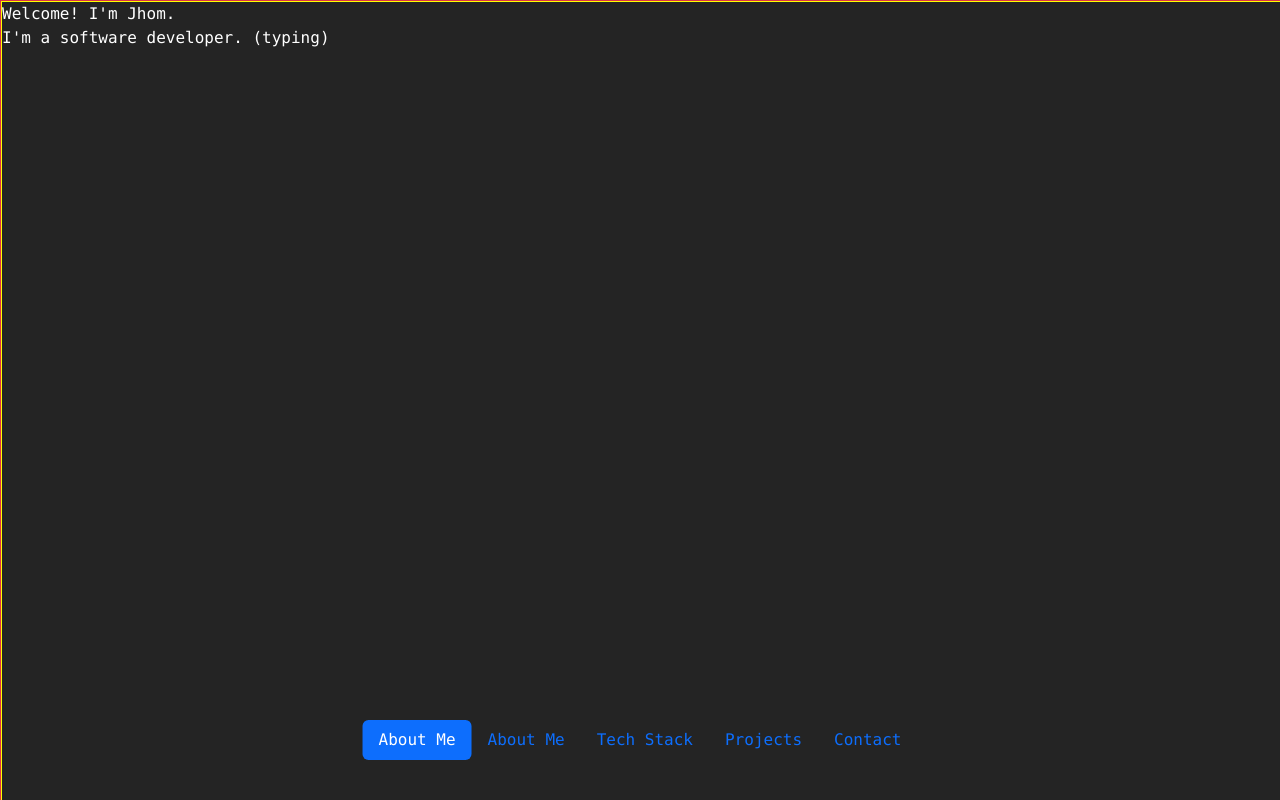
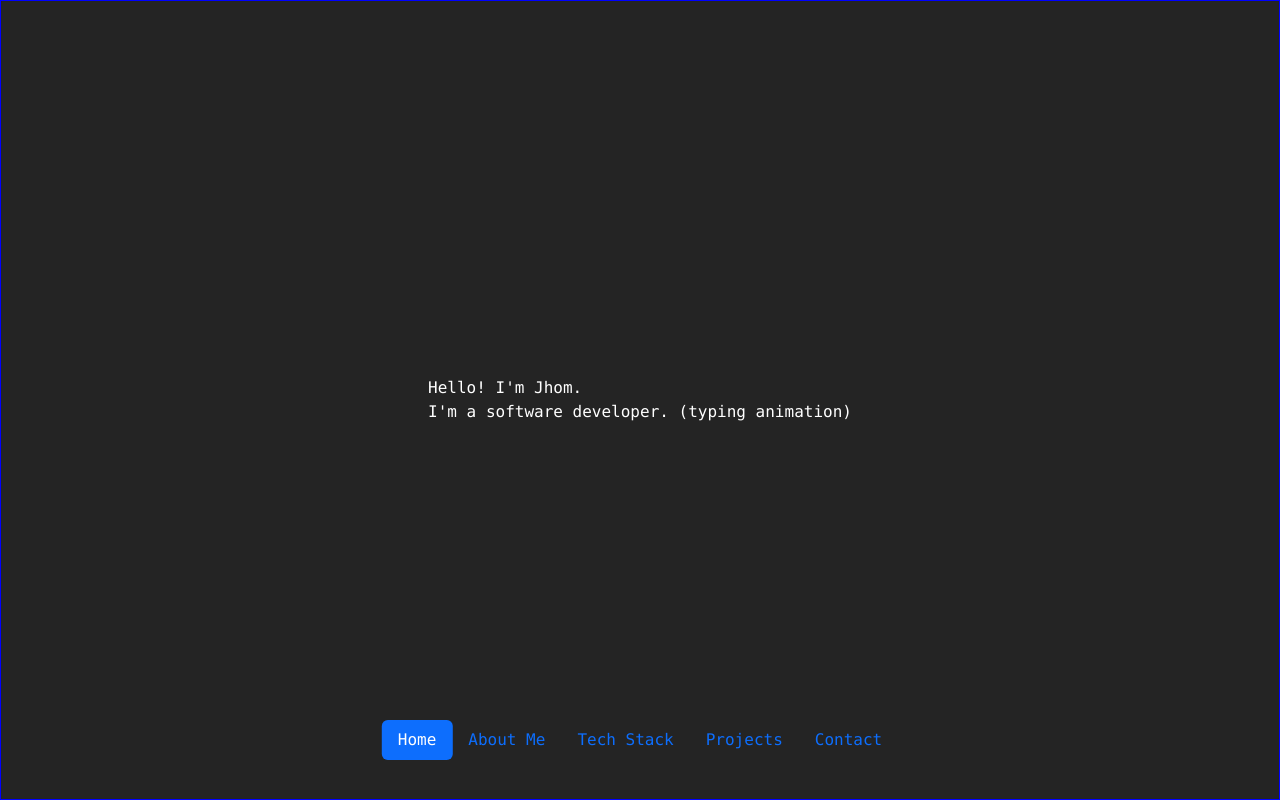
Before and after one commit to DevJhom/portfolio, a Vue app: page / in a window 1280 px wide. Shown: the top 800 px of the page. Built offline with nearby package versions, Linux system fonts and the light colour scheme.

Commit message:
fix active navigation

```diff
--- a/src/components/MainPage.vue
+++ b/src/components/MainPage.vue
@@ -3,13 +3,13 @@ import NavBar from '@components/NavBar.vue';
 </script>
 
 <template>
-    <div class="border border-danger my-container">
+    <div class="my-container">
         <NavBar />
-        <div>
+        <div id="home">
             <section>
-                Welcome! I'm Jhom.
+                Hello! I'm Jhom.
                 <br>
-                I'm a software developer. (typing)
+                I'm a software developer. (typing animation)
             </section>
         </div>
         <div id="about-me">
@@ -40,9 +40,12 @@ import NavBar from '@components/NavBar.vue';
 
 <style scoped lang="scss">
 section {
-    border: 1px solid yellow;
+    border: 1px solid blue;
     width: 100vw;
     height: 100vh;
+    display: flex;
+    align-items: center;
+    justify-content: center;
 }
 
 .my-container {
--- a/src/components/NavBar.vue
+++ b/src/components/NavBar.vue
@@ -1,14 +1,37 @@
 <script setup lang="ts">
+import { ref } from 'vue';
+
+const activeSection = ref('home');
+
+const setActive = (sectionId: string) => {
+    activeSection.value = sectionId;
+    document.getElementById(sectionId)?.scrollIntoView({ behavior: 'smooth' }); // Smooth scrolling
+};
 </script>
 
 <template>
     <div class="nav-bar">
         <ul class="nav nav-pills">
-            <li class="nav-item"><a class="nav-link active" href="#home">About Me</a></li>
-            <li class="nav-item"><a class="nav-link" href="#about-me">About Me</a></li>
-            <li class="nav-item"><a class="nav-link" href="#tech-stack">Tech Stack</a></li>
-            <li class="nav-item"><a class="nav-link" href="#projects">Projects</a></li>
-            <li class="nav-item"><a class="nav-link" href="#contact">Contact</a></li>
+            <li class="nav-item">
+                <a href="#home" class="nav-link" :class="{ active: activeSection == 'home' }"
+                    @click.prevent="setActive('home')">Home</a>
+            </li>
+            <li class="nav-item">
+                <a href="#about-me" class="nav-link" :class="{ active: activeSection == 'about-me' }"
+                    @click.prevent="setActive('about-me')">About Me</a>
+            </li>
+            <li class="nav-item">
+                <a href="#tech-stack" class="nav-link" :class="{ active: activeSection == 'tech-stack' }"
+                    @click.prevent="setActive('tech-stack')">Tech Stack</a>
+            </li>
+            <li class="nav-item">
+                <a href="#projects" class="nav-link" :class="{ active: activeSection == 'projects' }"
+                    @click.prevent="setActive('projects')">Projects</a>
+            </li>
+            <li class="nav-item">
+                <a href="#contact" class="nav-link" :class="{ active: activeSection == 'contact' }"
+                    @click.prevent="setActive('contact')">Contact</a>
+            </li>
         </ul>
     </div>
 </template>
```
